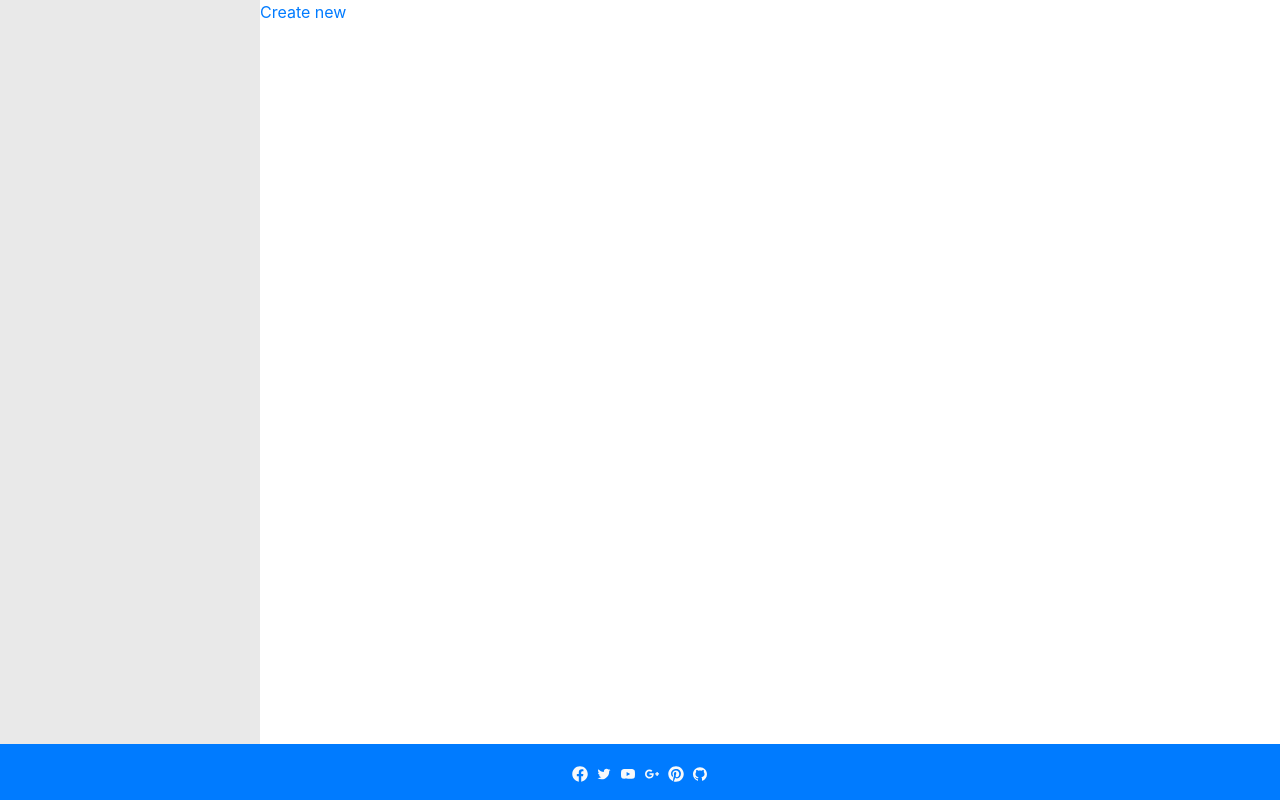
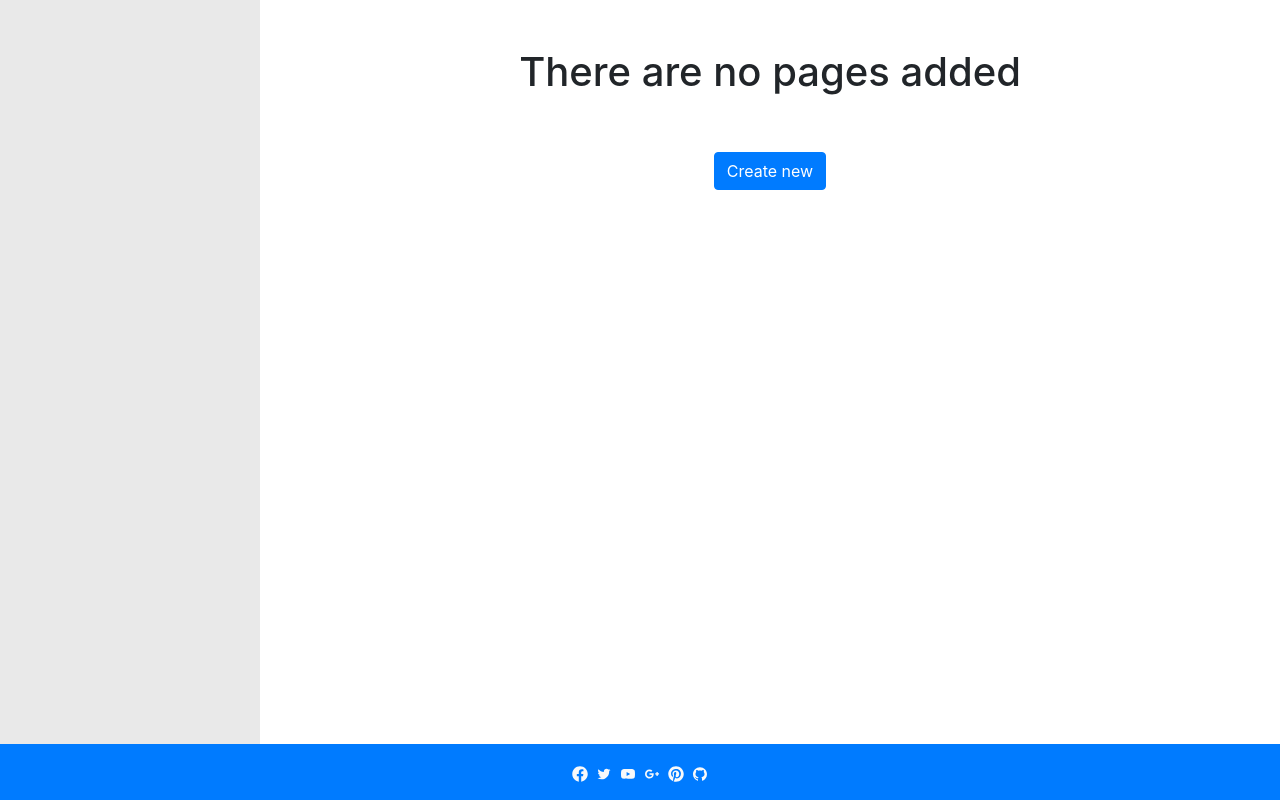
Before and after one commit to Imagine-Me/e-book, a React (Create React App) app: page / in a window 1280 px wide. Built offline with nearby package versions, Linux system fonts and the light colour scheme.

Commit message:
Add Initial page

```diff
--- a/src/layout/InitialView/InitialView.js
+++ b/src/layout/InitialView/InitialView.js
@@ -1,5 +1,8 @@
 import { Link } from 'react-router-dom'
 
 export default function InitialView() {
-    return <Link to="/create">Create new</Link>
+    return <div className="mt-5 text-center">
+        <h1>There are no pages added</h1>
+        <Link to="/create" className="btn btn-primary mt-5">Create new</Link>
+    </div>
 }
```
Also changed, not shown: 1 other file (tests, documents, lock files or other folders).
